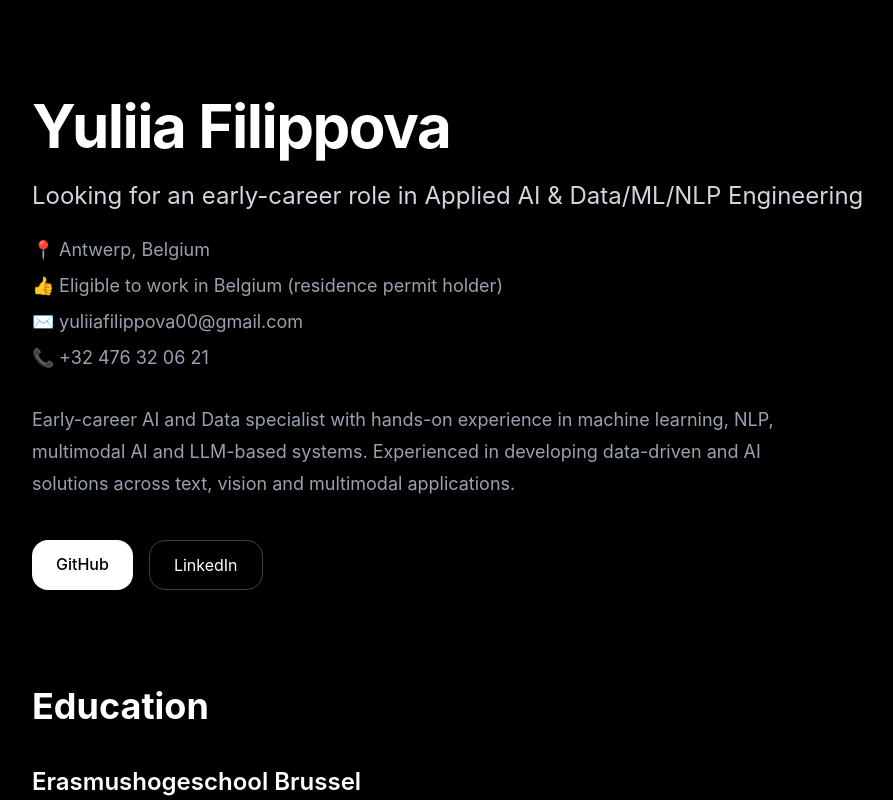
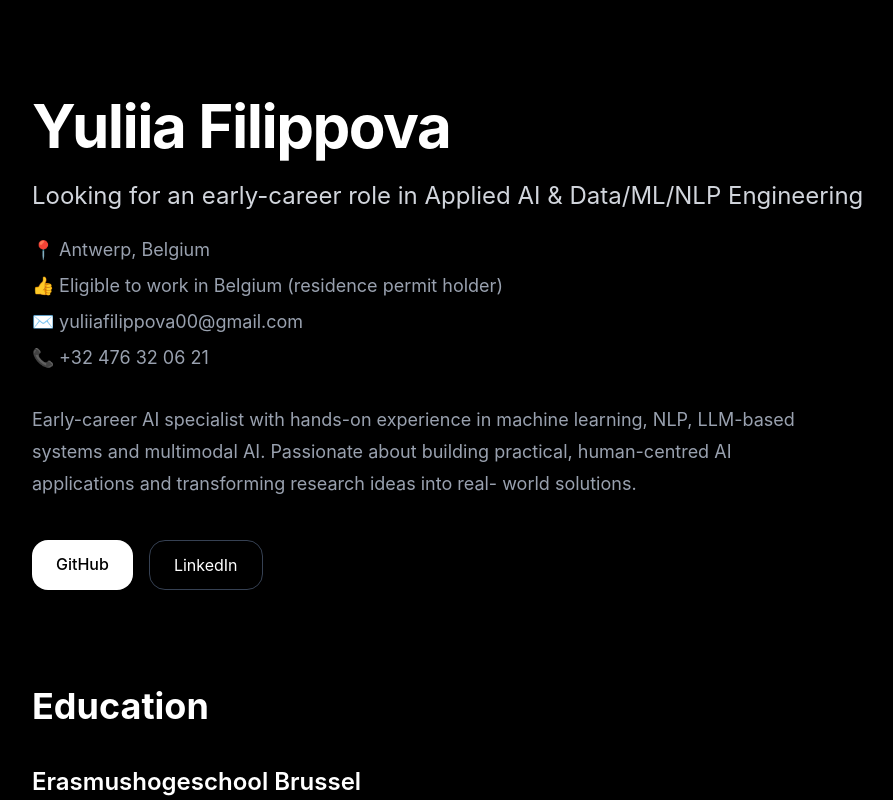
Before and after one commit to YuliiaFilippova/yuliiafilippova, a React (Vite) app: page / in a window 1280 px wide. Shown: the top 800 px of the page, without its empty margins (56-949 px from the left). Built offline with nearby package versions, Linux system fonts and the light colour scheme.

Commit message:
update portfolio

```diff
--- a/src/App.jsx
+++ b/src/App.jsx
@@ -34,9 +34,9 @@ function App() {
         </div>
 
         <p className="max-w-3xl text-gray-400 text-lg leading-8 mb-10">
-          Early-career AI and Data specialist with hands-on experience in machine learning, NLP,
-          multimodal AI and LLM-based systems. Experienced in developing data-driven and AI solutions
-          across text, vision and multimodal applications.
+          Early-career AI specialist with hands-on experience in machine learning, NLP, LLM-based systems and multimodal
+          AI. Passionate about building practical, human-centred AI applications and transforming research ideas into real-
+          world solutions.
 
         </p>
 
```
